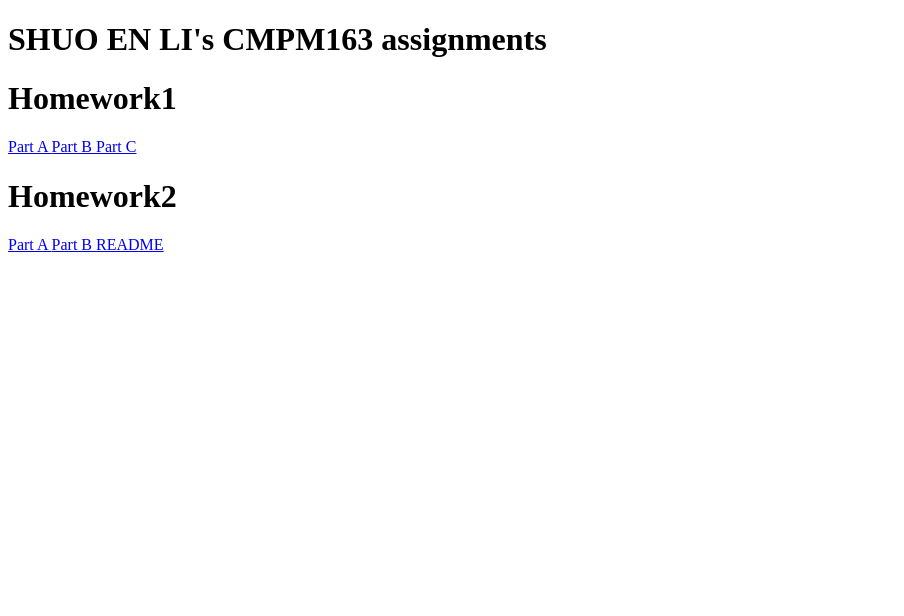
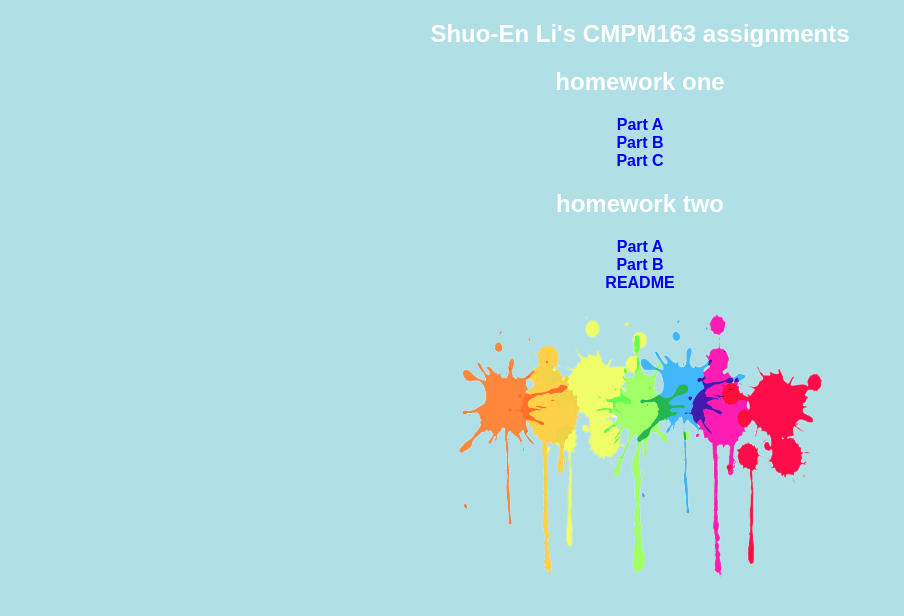
Before and after one commit to Shuoen1997/shuoen1997.github.io, a plain HTML site: page index.html in a window 1280 px wide. Shown: the whole page, without its empty margins (0-904 px from the left). Drawn offline with Linux system fonts and the light colour scheme.

Commit message:
new look for website woohoo
yaaay

```diff
--- a/index.html
+++ b/index.html
@@ -1,32 +1,70 @@
 <!DOCTYPE html>
 <html>
+<head>
+<style>
+body {
+    background-color: powderblue;
+
+}
+
+h2 {
+	color: white;
+	text-align: center;
+	font-weight: bold ;
+	font-family: Arial;
+
+}
+
+a:link {
+    text-decoration: none;
+    font-weight: bold;
+
+}
+
+/* visited link */
+a:visited {
+    color: black;
+    text-decoration: none;
+    font-weight: bold;
+
+}
+a:hover {
+	font-weight: bold;
+    color: gold;
+
+}
+</style>
+
+</head>
 <body>
-<h1>SHUO EN LI's CMPM163 assignments</h1>
-<p>
-<h1>Homework1</h1>
+<h2>Shuo-En Li's CMPM163 assignments</h2>
+
+<h2>homework one</h2>
+<div style = "text-align: center;
+			  font-family: Arial;">
 <a href=hw1/PartA.html>
 	Part A
-</a>
+</a><br>
 <a href=hw1/PartB.html>
 	Part B
-</a>
+</a><br>
 <a href=hw1/PartC.html>
 	Part C
-</a>
+</a><br>
 
-</a></p>
-<p>
-<h1>Homework2</h1>
+
+<h2>homework two</h2>
 <a href=hw2/partA.html>
 	Part A
-</a>
+</a><br>
 <a href=hw2/partB.html>
 	Part B
-</a>
+</a><br>
 
 <a href=hw2/README.txt>
 	README
-</a></p>
-
+</a>
+<div>
+<img src="splatter.png" alt="splatter" width="400" height="300">
 </body>
 </html>
```
Also changed, not shown: splatter.png (added).
